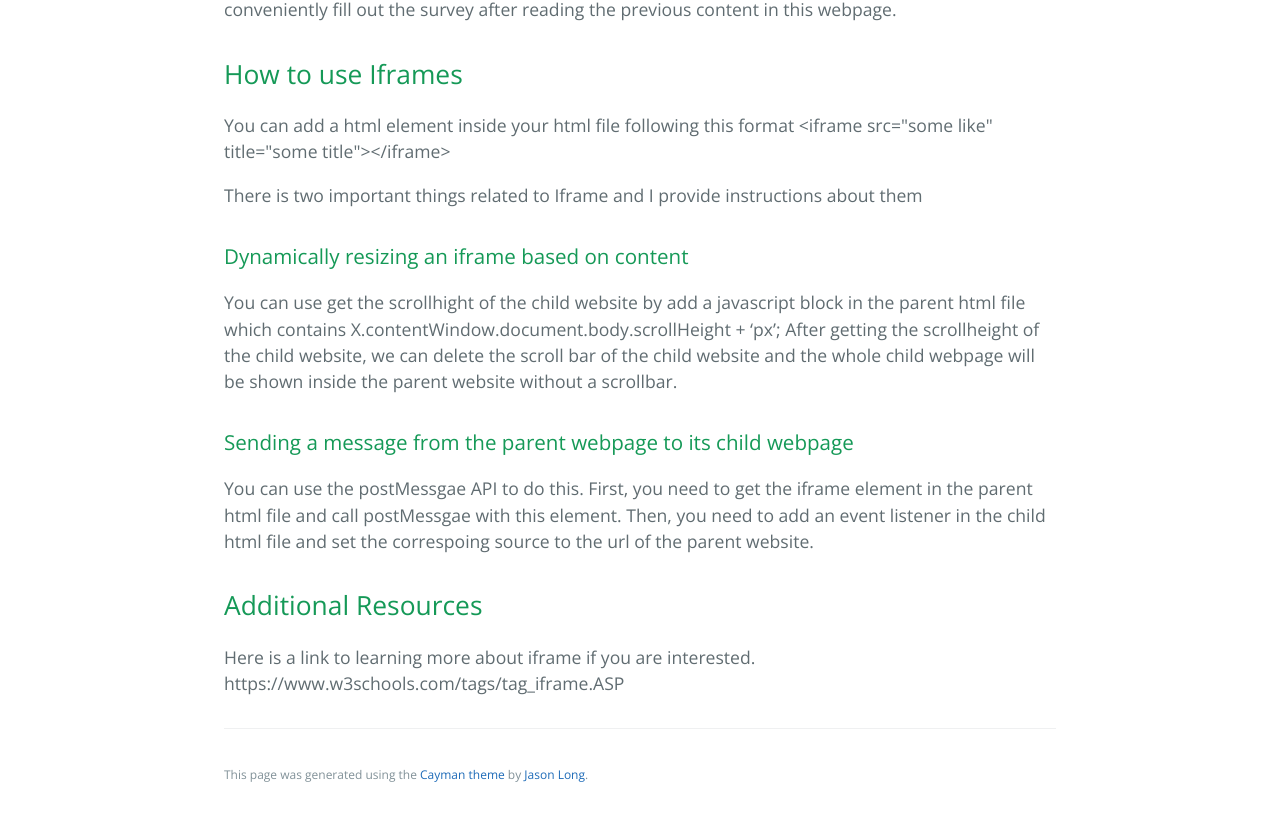
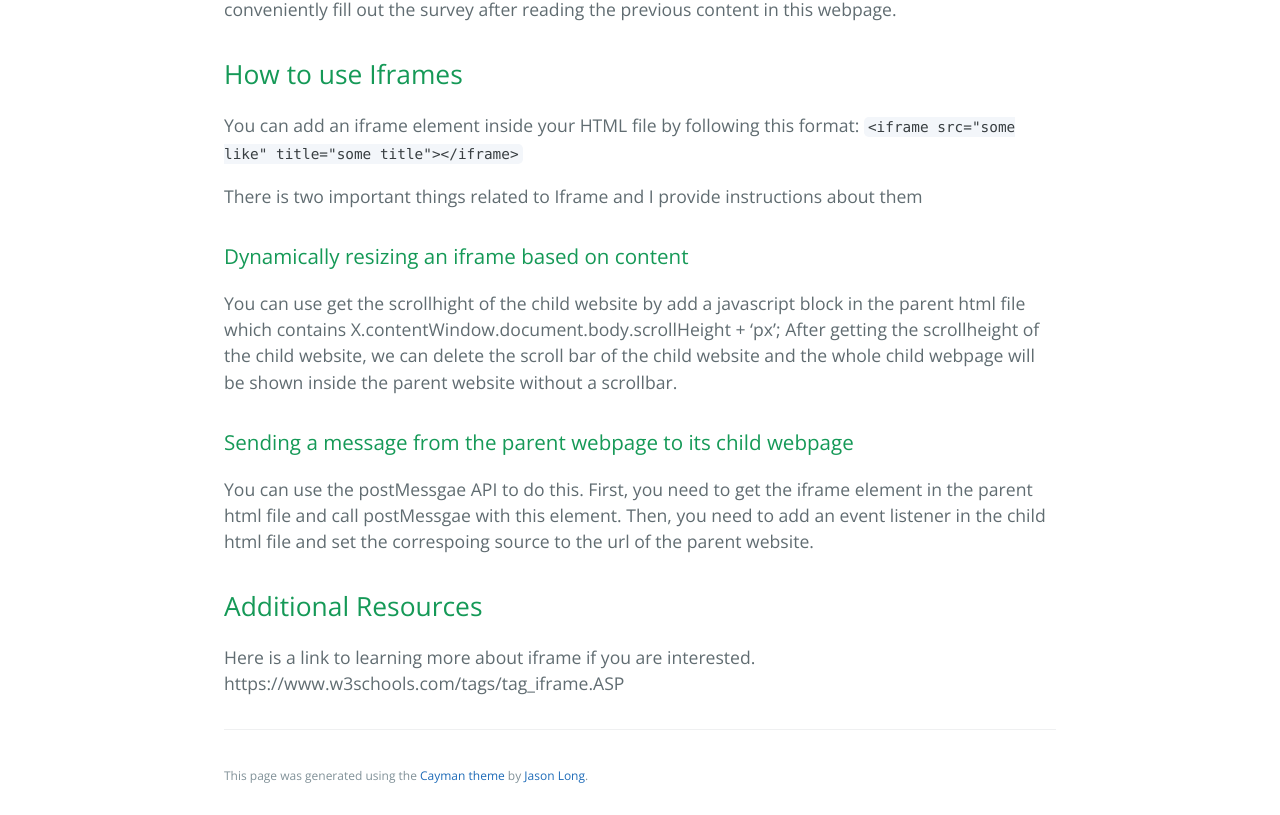
Before and after one commit to learning-software-engineering/learning-software-engineering.github.io, a Jekyll site: the page built from Topics/Tech_Stacks/Iframe.md, in a window 1280 px wide. Shown: the part 678-1493 px from the top of the page. Built offline with Jekyll 4.4.1, drawn with Linux system fonts in a browser that asks for light colours; our own code applies the rules of GitHub Pages for plain Markdown files.

Commit message:
Update Topics/Tech_Stacks/Iframe.md
Co-authored-by: Andrew Abosh <andrewaboshartworks@gmail.com>

```diff
--- a/Topics/Tech_Stacks/Iframe.md
+++ b/Topics/Tech_Stacks/Iframe.md
@@ -8,7 +8,8 @@ An iframe is an HTML element used to embed a child website within a parent websi
 Sometimes we want to let user to interact with a webpage without open a new webpage tage and redict to it. For example, we want to embed a survey inside a webpage so that the user can conveniently fill out the survey after reading the previous content in this webpage.
 
 ## How to use Iframes
-You can add a html element inside your html file following this format <iframe src="some like" title="some title"></iframe>
+You can add an iframe element inside your HTML file by following this format:
+`<iframe src="some like" title="some title"></iframe>`
 
 There is two important things related to Iframe and I provide instructions about them
 
```
